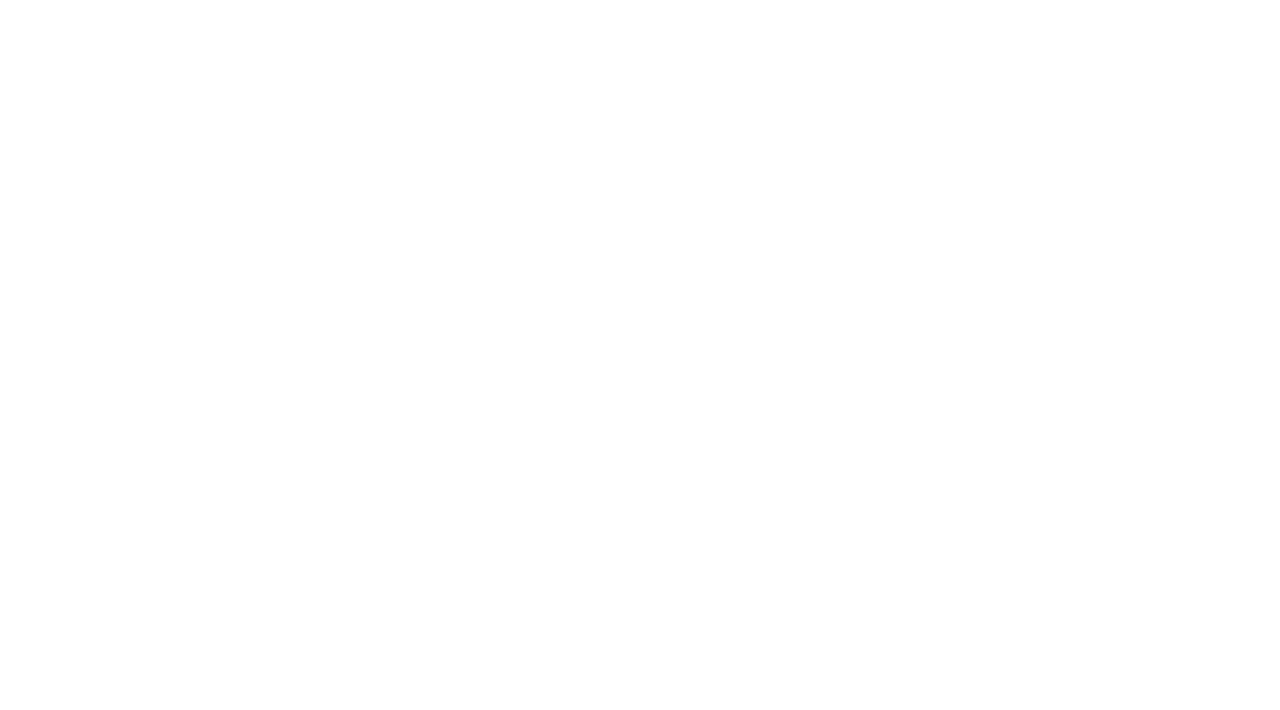
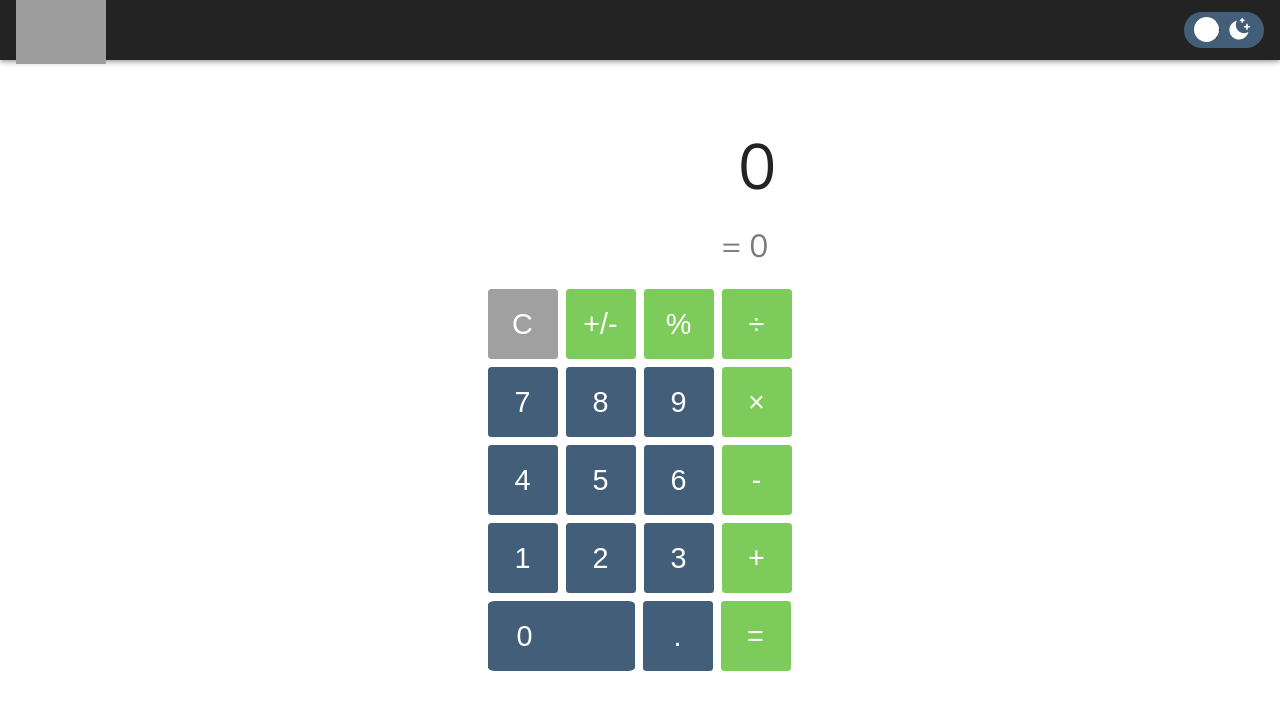
Before and after one commit to elalekey/innocv-calculator, a Vue app: page / in a window 1280 px wide. Shown: the top 710 px of the page. Built offline with nearby package versions, Linux system fonts and the light colour scheme; grey boxes are pictures that could not be loaded.

Commit message:
Add Navbar component and styles, Update APP with calculator-page and navbar-component

```diff
--- a/src/App.vue
+++ b/src/App.vue
@@ -1,7 +1,11 @@
 <template>
-  <div />
+  <NavbarComponent />
+  <calculator-page />
 </template>
 
-<script setup lang="ts"></script>
+<script setup lang="ts">
+import CalculatorPage from '@/page/Calculator/CalculatorPage.vue'
+import NavbarComponent from '@/components/template/Navbar/NavbarComponent.vue'
+</script>
 
 <style lang="scss" scoped></style>
--- /dev/null
+++ b/src/components/template/Navbar/NavbarComponent.scss
@@ -0,0 +1,82 @@
+.navbar {
+  position: fixed;
+  top: 0;
+  left: 0;
+  right: 0;
+  width: 100%;
+  height: 60px;
+  background-color: $dark;
+  box-shadow: 0 1px 8px #0003, 0 3px 4px #00000024, 0 3px 3px -2px #0000001f;
+  color: $white;
+  display: flex;
+  align-items: center;
+  flex-direction: row;
+  justify-content: space-between;
+  &__logo {
+    width: 90px;
+    height: auto;
+    margin-left: 16px;
+  }
+  &__toggle {
+    display: flex;
+    padding: 0 16px;
+    width: 80px;
+    height: 100%;
+    -webkit-tap-highlight-color: rgba(255, 255, 255, 0);
+    &--container {
+      height: 20px;
+      width: 100px;
+      background-color: $dark-blue;
+      border-radius: 40px;
+      padding: 8px;
+      position: relative;
+      margin: auto; // Optional to center the toggle
+      cursor: pointer;
+      &:before {
+        content: '';
+        display: block;
+        height: 25px;
+        width: 25px;
+        border-radius: 30px;
+        background-color: $white;
+        position: absolute;
+        z-index: 2;
+        top: 5px;
+        transform: translate(0);
+        transition: transform 0.5s ease, background-color 0.5s;
+      }
+      &.enabled {
+        background-color: $white;
+        transition: background-color 0.5s;
+        &:before {
+          transform: translateX(40px);
+          background-color: $dark;
+        }
+      }
+      &.disabled {
+        transition: background-color 0.5s;
+        &:before {
+          transform: translateX(2px);
+        }
+      }
+      input {
+        position: absolute;
+        top: 0;
+        opacity: 0;
+      }
+      &--icons {
+        display: flex;
+        justify-content: space-between;
+        align-items: center;
+        height: 100%;
+        margin: 0 5px;
+        svg {
+          fill: var(--white);
+          height: 24px;
+          width: 24px;
+          z-index: 0;
+        }
+      }
+    }
+  }
+}
--- /dev/null
+++ b/src/components/template/Navbar/NavbarComponent.vue
@@ -0,0 +1,43 @@
+<template>
+  <header class="navbar">
+    <img
+      src="@/assets/logo-innocv.png"
+      class="navbar__logo"
+      alt="innocv-logo"
+      loading="lazy"
+    />
+    <label class="navbar__toggle">
+      <div
+        class="navbar__toggle--container"
+        :class="[isDark ? 'enabled' : 'disabled']"
+      >
+        <div className="navbar__toggle--container--icons">
+          <SunIcon />
+          <MoonIcon />
+        </div>
+        <input
+          type="checkbox"
+          :checked="isDark"
+          @click="toggleDark()"
+        />
+      </div>
+    </label>
+  </header>
+</template>
+
+<script setup lang="ts">
+import MoonIcon from '@/assets/moon.svg?component'
+import SunIcon from '@/assets/sun.svg?component'
+import { useDark, useToggle } from '@vueuse/core'
+
+const isDark = useDark({
+  selector: 'body', //element to add attribute to
+  attribute: 'theme', // attribute name
+  valueDark: 'dark', // attribute value for dark mode
+  valueLight: 'light' // attribute value for light mode
+})
+
+const toggleDark = useToggle(isDark)
+</script>
+
+<style lang="scss" scoped src="./NavbarComponent.scss"></style>
```
